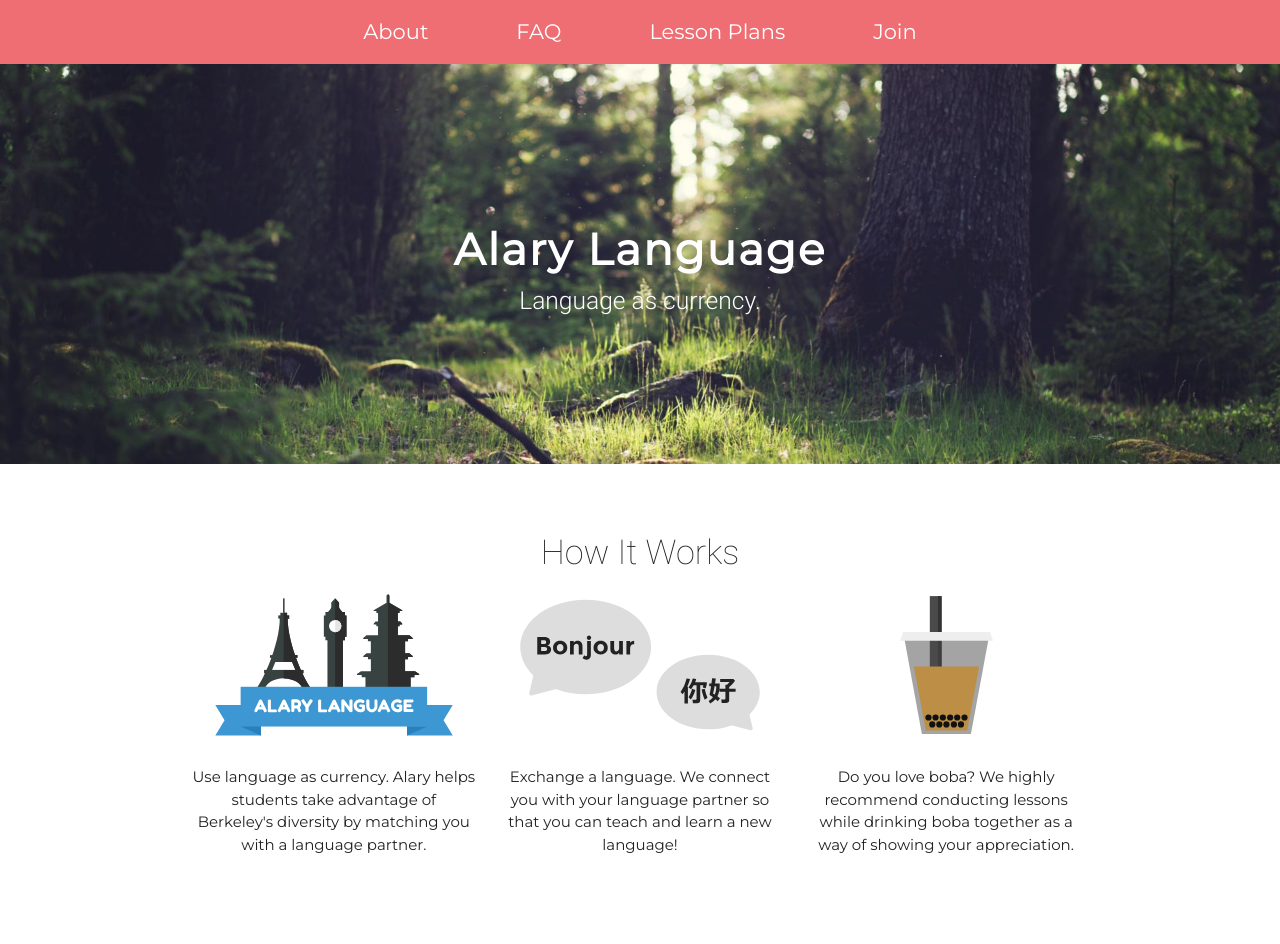
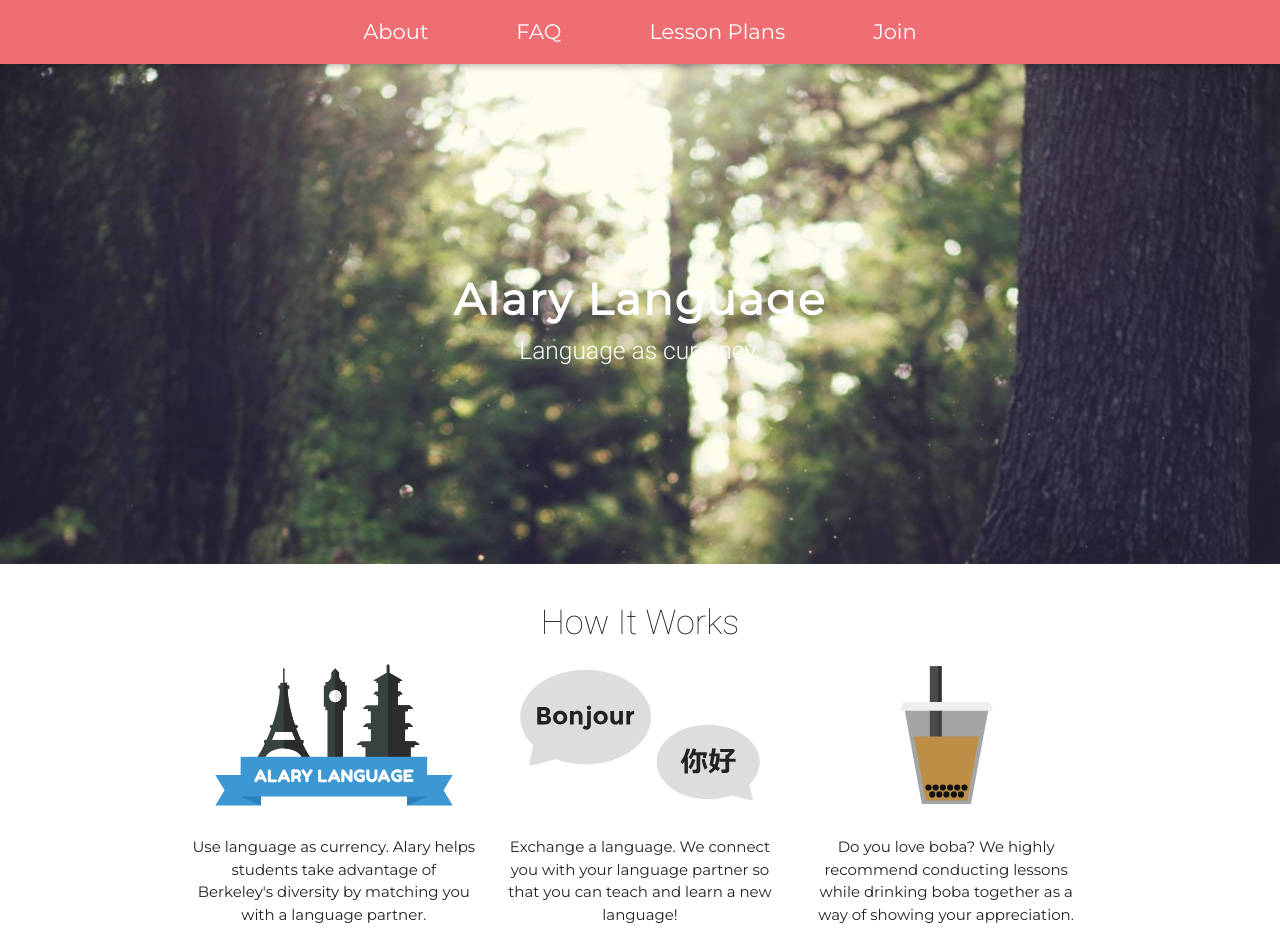
Before and after one commit to peterlee123hi/AlaryLanguage, a website: page index.html in a window 1280 px wide. Shown: the top 944 px of the page. Drawn offline with nearby package versions, Linux system fonts and the light colour scheme.

Commit message:
Added fancy effects

```diff
--- a/assets/js/app.js
+++ b/assets/js/app.js
@@ -11,3 +11,7 @@
     }, 500);
   });
 }(jQuery));
+
+$(document).ready(function(){
+  $('.parallax').parallax();
+});
--- a/assets/sass/cover.scss
+++ b/assets/sass/cover.scss
@@ -1,16 +1,14 @@
 .cover {
   width: 100%;
-  height: 50vh;
+  height: 500px;
   margin-bottom: 2em;
-  background-image: url('../img/temp-cover.jpg');
-  background-size: cover;
-  background-position: center center;
   overflow: hidden;
 
   .text-container {
     width: 100%;
     padding-left: 0.8em;
     padding-right: 0.8em;
+    z-index: 999;
 
     h3 {
       font-weight: 800;
--- a/index.html
+++ b/index.html
@@ -11,6 +11,7 @@
   <link rel="stylesheet" href="assets/css/style.css">
 </head>
 <body>
+  <div class="navbar-fixed">
     <nav>
       <div class="nav-wrapper">
         <ul class="center">
@@ -26,11 +27,17 @@
         </ul>
       </div>
     </nav>
+  </div>
 
+  <div class="parallax-container">
+    <div class="parallax">
       <div class="cover valign-wrapper">
         <div class="text-container valign center">
           <h3 class="white-text">Alary Language</h3>
           <h5 class="white-text">Language as currency.</h5>
+        </div>
+      </div>
+      <img class="cover-img" src="assets/img/temp-cover.jpg">
     </div>
   </div>
 
```
Also changed, not shown: assets/css/style.css. Lines whose indentation alone changed are shown as unchanged.
